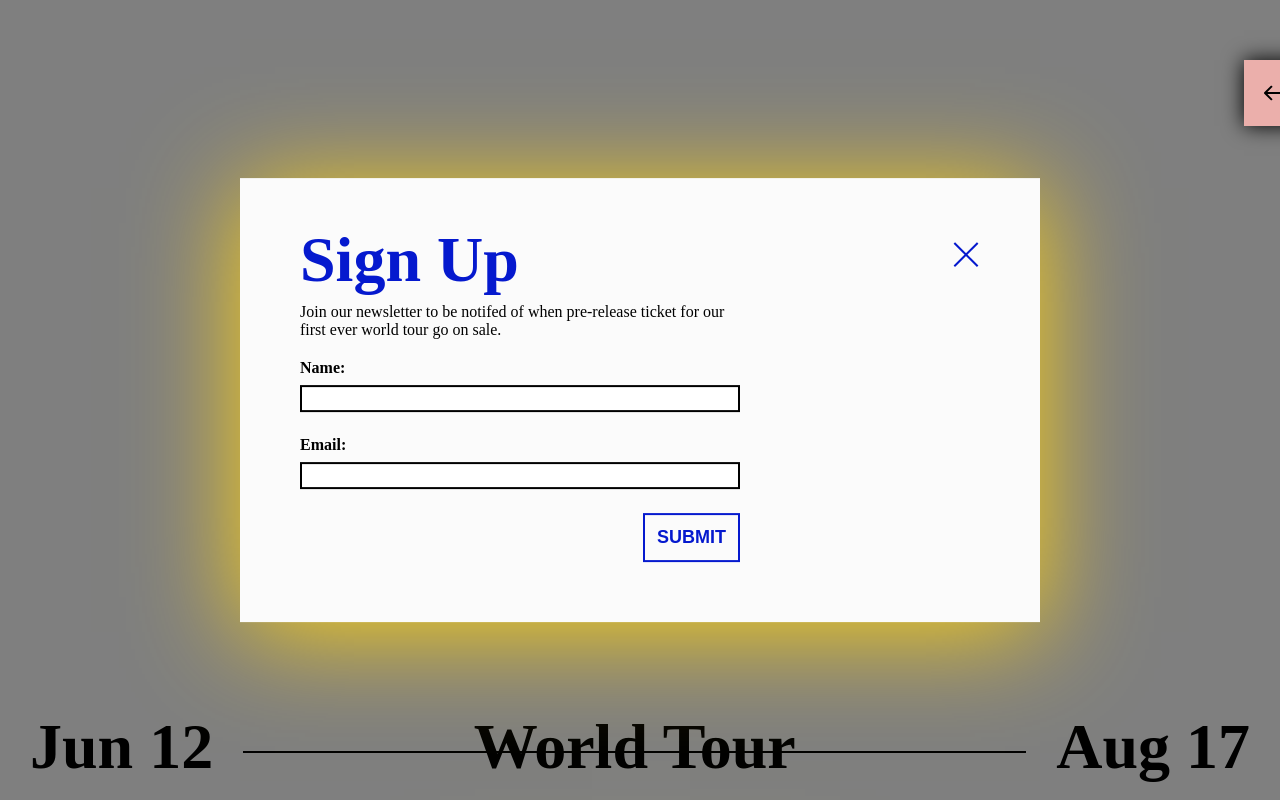
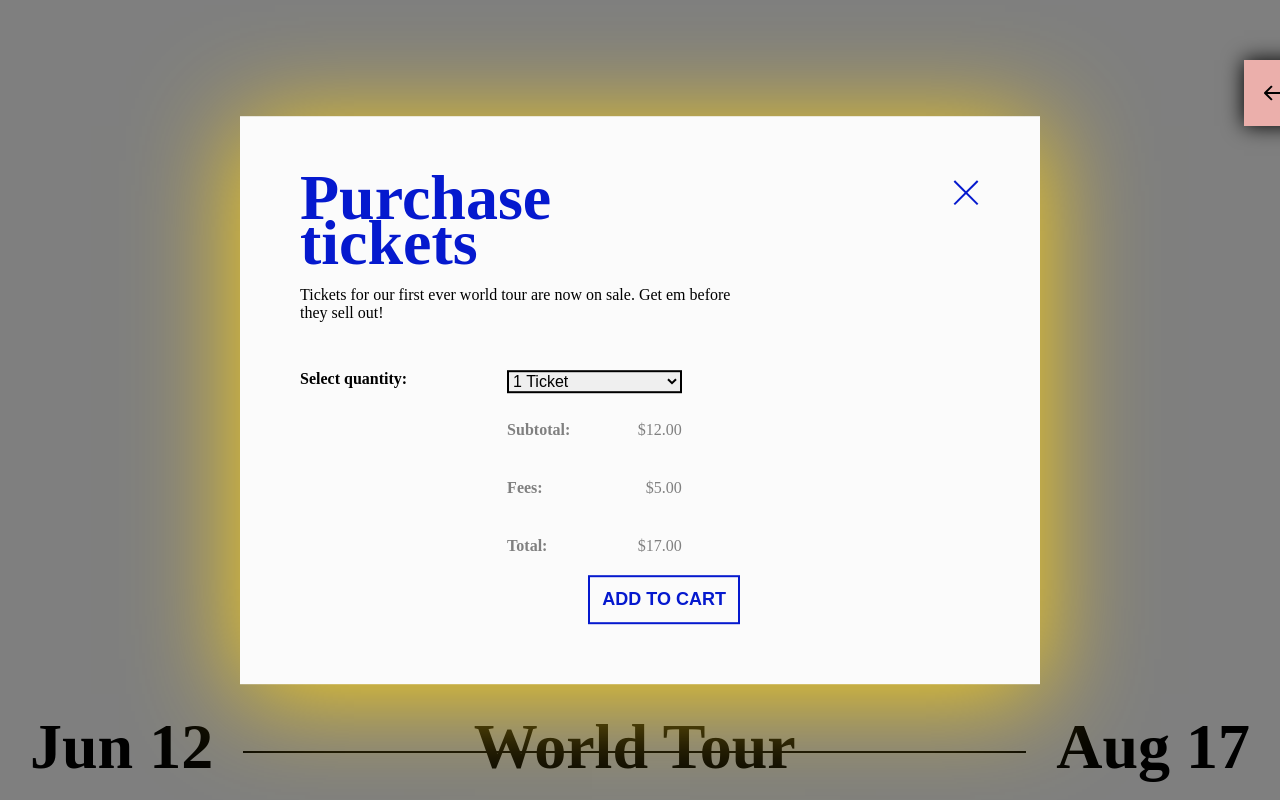
Before and after one commit to bcad2130/moody-blues, a React (Create React App) app: page / in a window 1280 px wide. Both pictures are taken after a click on the button "SIGN UP FOR UPDATES". Shown: the top 800 px of the page. Built offline with nearby package versions, Linux system fonts and the light colour scheme; a web font is replaced by a local one.

Commit message:
Purchase tickets working

```diff
--- a/src/components/Form/index.jsx
+++ b/src/components/Form/index.jsx
@@ -1,7 +1,8 @@
 import React from 'react'
 import * as Yup from 'yup'
-import {Formik, Form, Field, useField} from 'formik'
-import {Input, Label, Error, Submit} from './styles'
+import {Formik, Field, useField} from 'formik'
+import {Input, Label, Error, Submit, StyledField, Row, FormContainer, FlexContainer, TicketSelector} from './styles'
+import {P} from '../../styles'
 
 const InputComponent = ({label, ...props}) => {
   const [field, meta] = useField(props)
@@ -14,59 +15,67 @@ const InputComponent = ({label, ...props}) => {
   )
 }
 
-const FormComponent = ({handleSuccess}) => {
+const FormComponent = ({handleSuccess, cartTix, setCartTix}) => {
   const schema = Yup.object().shape({
-    name: Yup.string().required('Required field'),
-    email: Yup.string()
-              .email('Must be a valid email address')
-              .required('Required field')
+    cartTix: Yup.number()
   })
 
   return (
     <Formik
       initialValues={{
-        name: '',
-        email: ''
+        cartTix: 1
       }}
       onSubmit={handleSuccess}
       validationSchema={schema}
     >
       {() => (
-        <Form>
-          <InputComponent name="name" type="type" label="Name" autoComplete="off" />
-          <InputComponent name="email" type="email" label="Email" autoComplete="off" />
+        <FormContainer>
+          <Label>Select quantity:</Label>
+          <TicketSelector>
+            <StyledField as="select" name="tickets" value={cartTix} onChange={(event) => (setCartTix(event.target.value))} >
+              {[1, 2, 3, 4, 5, 6, 7, 8, 9, 10].map((num) => (
+                <option value={num} key={num}>
+                  {num} Ticket{num > 1 && 's'}
+                </option>
+              ))}
+            </StyledField>
 
-          <Submit type="submit">Submit</Submit>
-        </Form>
+            <FlexContainer>
+              <Row>
+                <P>
+                  <Label>Subtotal:</Label>
+                </P>
+                <P>
+                  ${cartTix * 12}.00
+                </P>
+              </Row>
+
+              <Row>
+                <P>
+                  <Label>Fees:</Label>
+                </P>
+                <P>
+                  $5.00
+                </P>
+              </Row>
+
+              <Row>
+                <P>
+                  <Label>Total:</Label>
+                </P>
+                <P>
+                  ${cartTix * 12 + 5}.00
+                </P>
+              </Row>
+            </FlexContainer>
+
+
+            <Submit type="submit">Add to cart</Submit>
+          </TicketSelector>
+        </FormContainer>
       )}
     </Formik>
   )
 }
 
-
-
-          // <label>Name: </label>
-          // <Field name="name" type="text" autoComplete="off" />
-          // {touched.name && errors && <div>{errors.name}</div>}
-
-          // <label>Email address: </label>
-          // <Field name="email" type="email" autoComplete="off" />
-          // {touched.email && errors && <div>{errors.email}</div>}
-
-          // <button type="submit">Submit</button>
-
-
-
-
-          //{props && <p>prooops</p>}
-//
-          // <InputComponent name="name" type="type" label="Name" />
-          // <InputComponent name="name" type="type" label="Name" />
-          //{props.touched.name && props.errors && <div>{props.errors.name}</div>}
-          //{props.touched.email && props.errors && <div>{props.errors.email}</div>}
-
-          // {touched.name && errors && <div>{errors.name}</div>}
-          // {touched.email && errors && <div>{errors.email}</div>}
-
-
 export default FormComponent
--- a/src/components/Form/styles.js
+++ b/src/components/Form/styles.js
@@ -1,4 +1,50 @@
 import styled from 'styled-components'
+import {Field, Form} from 'formik'
+
+export const TicketSelector = styled.div`
+  flex-grow: 2;
+
+  @media (max-width: 700px) {
+    margin-top: 10px;
+  }
+`
+
+export const FlexContainer = styled.div`
+  display: flex;
+  flex-direction: column;
+`
+
+export const FormContainer = styled(Form)`
+  display: flex;
+  gap: 100px;
+  margin-top: 48px;
+
+  @media (max-width: 700px) {
+    display: block;
+    margin-top: 24px;
+    width: 220px;
+  }
+`
+
+export const Row = styled.div`
+  color: gray;
+  display: flex;
+  justify-content: space-between;
+  width: 75%;
+`
+
+export const StyledField = styled(Field)`
+  border: 2px solid #000;
+  box-sizing: border-box;
+  font-size: 16px;
+  padding 4px;
+  width: 75%;
+  margin-bottom: 8px;
+
+  @media (max-width: 700px) {
+    font-size: 14px;
+  }
+`
 
 export const Input = styled.input`
   border: 2px solid #000;
--- a/src/components/ModalInner/index.jsx
+++ b/src/components/ModalInner/index.jsx
@@ -1,41 +1,37 @@
 import React, {useState} from 'react'
-import {Container, H3, H4, P, Socials, SuccessContainer} from './styles'
+import {Container, H3, H4, Socials, SuccessContainer} from './styles'
+import {P} from '../../styles'
 import Form from '../Form'
 import {ReactComponent as Happy} from './happy_face.svg'
 import {ReactComponent as Instagram} from './icon_instagram.svg'
 import {ReactComponent as Facebook} from './icon_facebook.svg'
 import {ReactComponent as Twitter} from './icon_twitter.svg'
 
-const Input = ({handleSuccess}) => (
+const Input = ({handleSuccess, cartTix, setCartTix}) => (
   <Container>
-    <H3>Sign Up</H3>
-    <P>Join our newsletter to be notifed of when pre-release ticket for
-    our first ever world tour go on sale.</P>
-    <Form handleSuccess={handleSuccess} />
+    <H3>Purchase tickets</H3>
+    <P>Tickets for our first ever world tour are now on sale. Get em before they sell out!</P>
+    <Form handleSuccess={handleSuccess} cartTix={cartTix} setCartTix={setCartTix} />
   </Container>
 )
 
-const Success = () => (
+const Success = ({cartTix}) => (
   <SuccessContainer>
     <Happy />
-    <H4>Yay! We are so excited!</H4>
-    <P>We hope you are too! In the meantime you can follow us on social media to keep up to date:</P>
-    <Socials>
-       <Instagram />
-       <Facebook />
-       <Twitter />
-    </Socials>
+    <H4>Congratulations!</H4>
+    <P>You just added {cartTix} ticket{cartTix > 1 && 's'} to your cart.</P>
   </SuccessContainer>
 )
 
 const ModalInner = () => {
   const [showSuccess, setShowSuccess] = useState(false)
+  const [cartTix, setCartTix] = useState(1)
 
   const handleSuccess = () => {
     setShowSuccess(true)
   }
 
-  return showSuccess ? <Success /> : <Input handleSuccess={handleSuccess} />
+  return showSuccess ? <Success cartTix={cartTix} /> : <Input handleSuccess={handleSuccess} cartTix={cartTix} setCartTix={setCartTix} />
 }
 
 export default ModalInner
--- a/src/styles.js
+++ b/src/styles.js
@@ -1,4 +1,13 @@
 import styled, {createGlobalStyle, css} from 'styled-components'
+
+export const P = styled.p`
+  font-size: 16px;
+  margin: 20px 0;
+
+  @media (max-width: 700px) {
+    font-size: 14px;
+  }
+`
 
 export const GlobalStyle = createGlobalStyle`
     @keyframes glow{
```
Also changed, not shown: 1 other file (tests, documents, lock files or other folders).
